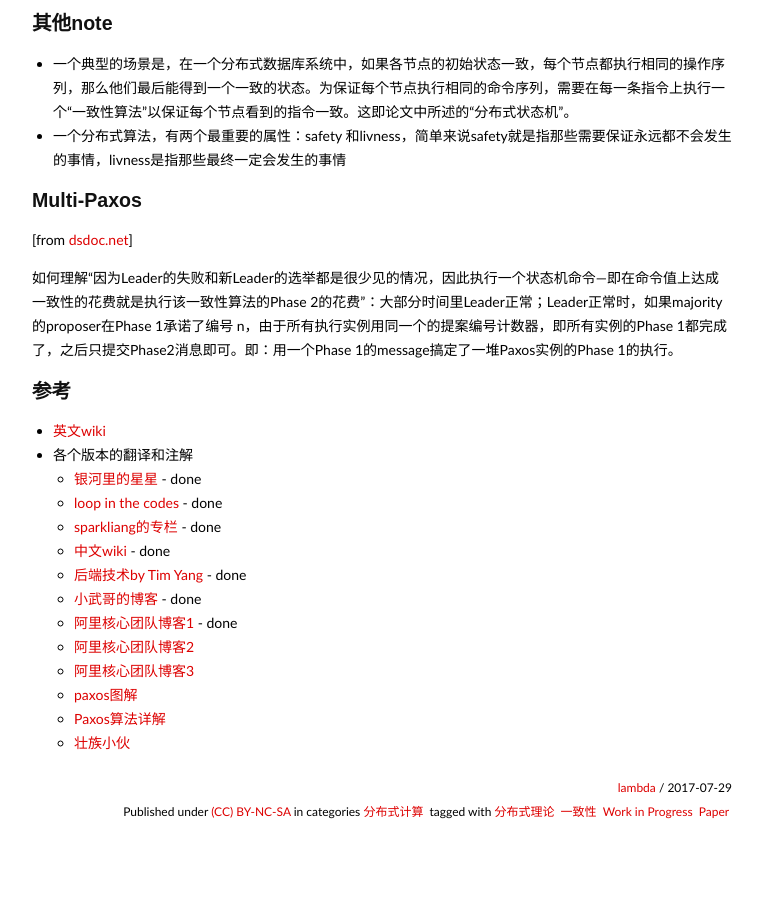
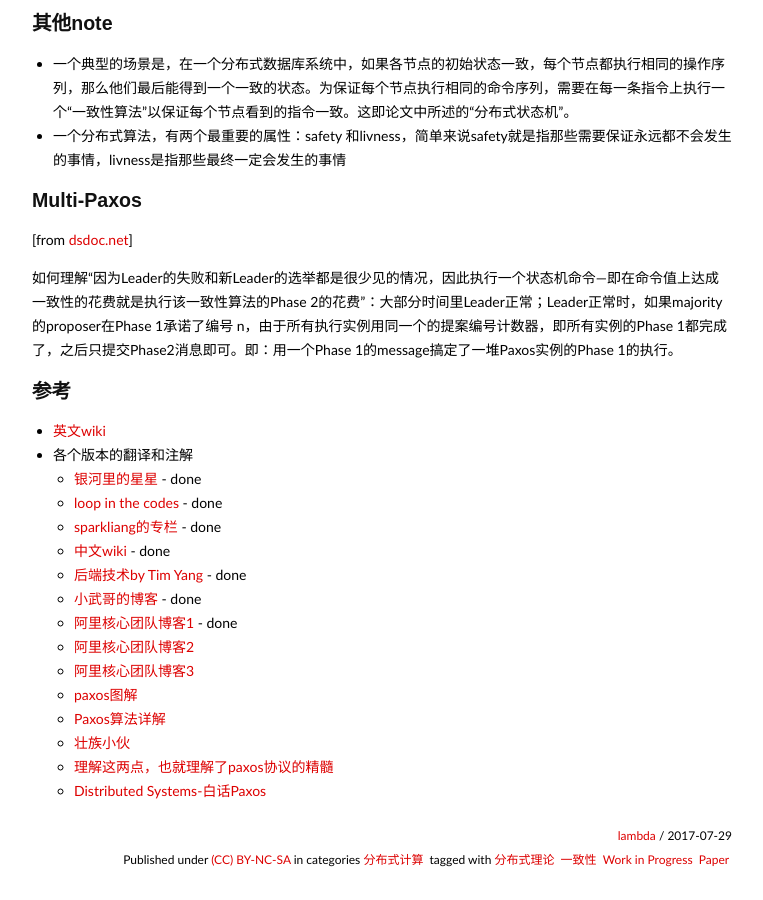
Before and after one commit to lam8da/lam8da.github.io, a Jekyll site: the page built from _posts/2017-07-29-paxos.md, in a window 1280 px wide and 900 px high, scrolled down 6668 px. Shown: the whole window, without its empty margins (258-1021 px from the left). Built offline with Jekyll 4.4.1, drawn with Linux system fonts in a browser that asks for light colours; nearby versions of some CDN libraries; some web fonts are replaced; comment, search, counter and statistics services are not loaded; before the commit the page ends 7520 px from its top, so only the background shows below that.

Commit message:
Add a link to paxos notes

```diff
--- a/_posts/2017-07-29-paxos.md
+++ b/_posts/2017-07-29-paxos.md
@@ -247,3 +247,5 @@ P2保证了每个被chosen的higher-numbered的proposal有value v，而由于消
   - [paxos图解](http://coderxy.com/archives/121)
   - [Paxos算法详解](http://coderxy.com/archives/136)
   - [壮族小伙](http://www.cnblogs.com/ychellboy/category/226023.html)
+  - [理解这两点，也就理解了paxos协议的精髓](http://blog.csdn.net/qq_35440678/article/details/78080431)
+  - [Distributed Systems-白话Paxos](http://blog.csdn.net/qq_35440678/article/details/78080431)
```
Also changed, not shown: Gemfile.lock.
